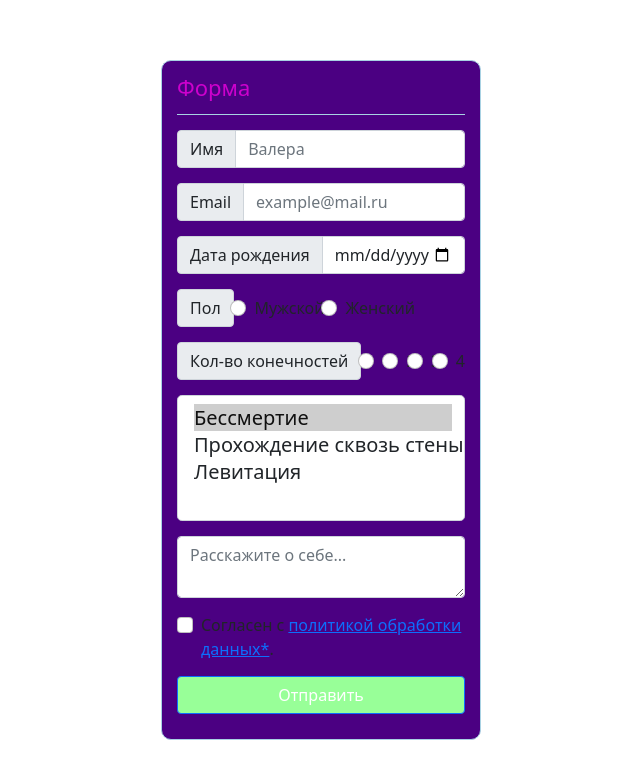
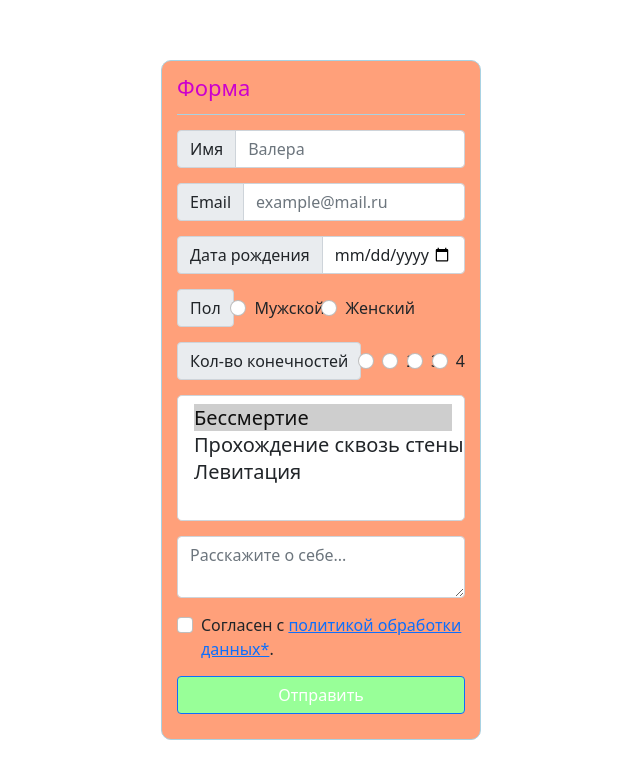
Before and after one commit to xobpuk/web, a PHP site: page /PHP/form.php in a window 1280 px wide. Shown: the top 779 px of the page, without its empty margins (319-959 px from the left). Run offline with PHP 8.4, Linux system fonts and the light colour scheme.

Commit message:
Update style.css

```diff
--- a/PHP/style.css
+++ b/PHP/style.css
@@ -14,7 +14,7 @@ body {
 }
 
 .form-container {
-     background-color:#4B0082;
+     background-color:#FFA07A;
     display:flex;
     justify-content: space-between;
     flex-direction: column;
```
